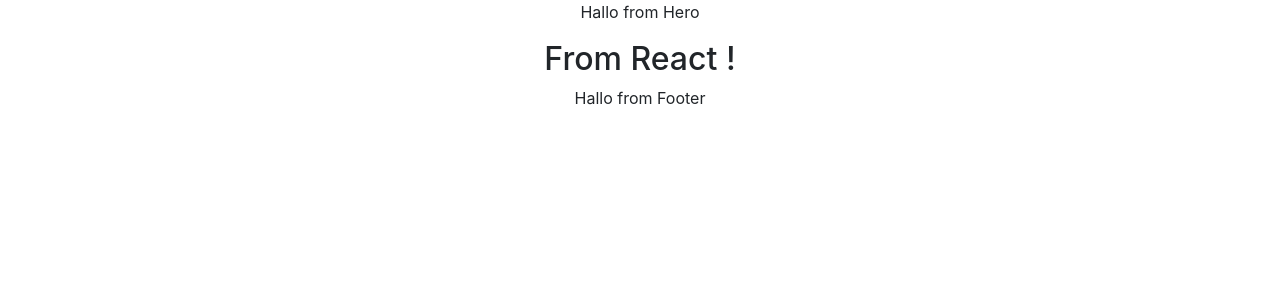
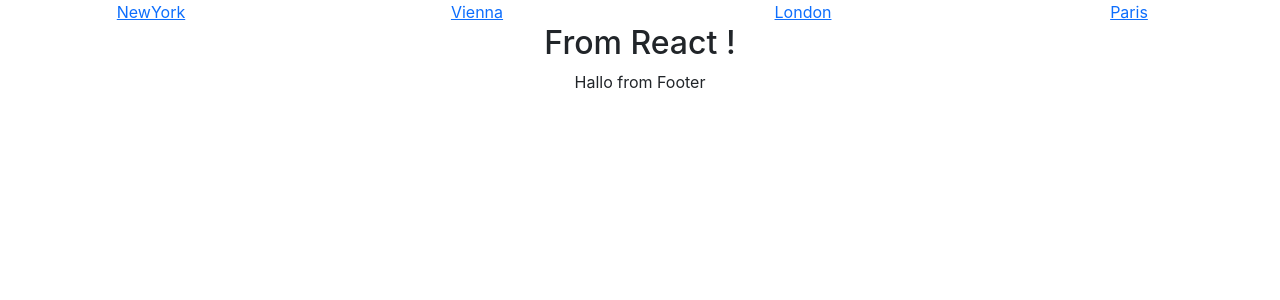
Before and after one commit to BernadetteCh/weather-react-app, a React (Create React App) app: page / in a window 1280 px wide. Shown: the top 300 px of the page. Built offline with nearby package versions, Linux system fonts and the light colour scheme.

Commit message:
created content for hero compenent - included city navigation

```diff
--- a/src/Hero.js
+++ b/src/Hero.js
@@ -1,5 +1,40 @@
 import React from "react";
 
 export default function Hero() {
-  return <p>Hallo from Hero</p>;
+  return (
+    <div>
+      <header>
+        <div className="row">
+          <div className="col-3">
+            <div className="city_navigation">
+              <a href="https://#/" id="NewYork">
+                NewYork
+              </a>
+            </div>
+          </div>
+          <div className="col-3">
+            <div className="city_navigation">
+              <a href="https://#/" id="Vienna">
+                Vienna
+              </a>
+            </div>
+          </div>
+          <div className="col-3">
+            <div className="city_navigation">
+              <a href="https://#/" id="London">
+                London
+              </a>
+            </div>
+          </div>
+          <div className="col-3">
+            <div className="city_navigation">
+              <a href="https://#/" id="Paris">
+                Paris
+              </a>
+            </div>
+          </div>
+        </div>
+      </header>
+    </div>
+  );
 }
```
